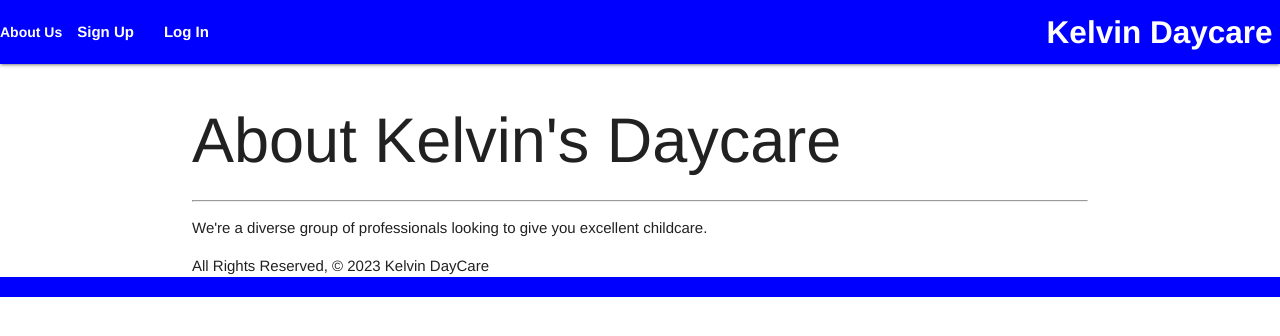
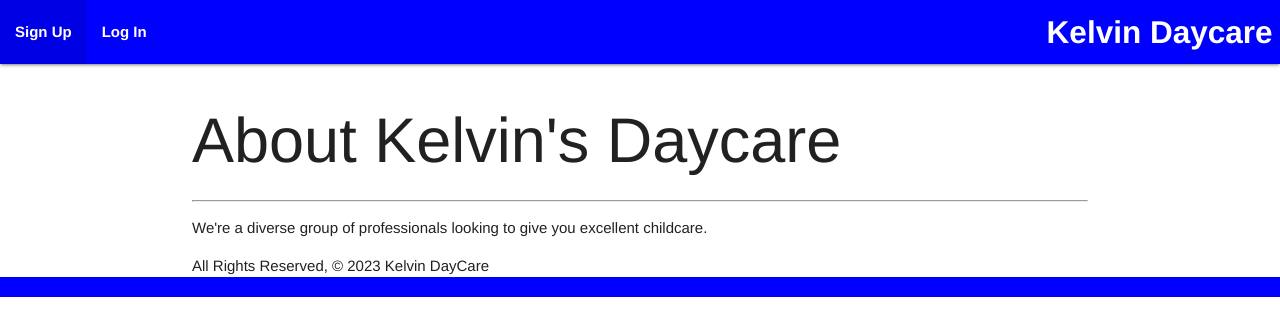
Before and after one commit to kelvinbest1/Childcare-Check-In, a Django app: page /about/ in a window 1280 px wide. Shown: the top 336 px of the page. Run offline with Django 4.2, Linux system fonts and the light colour scheme.

Commit message:
correcting base.html errors

```diff
--- a/main_app/templates/base.html
+++ b/main_app/templates/base.html
@@ -20,12 +20,12 @@
         <div class="nav-wrapper">
           <a href="#" class="brand-logo right">Kelvin Daycare</a>
           <ul id="nav-mobile" class="left hide-on-med-and-down">
-            <li><a href="{% url 'about' %}"></a>About Us</a></li>
             {% if user.is_authenticated %}
+            <li><a href="{% url 'about' %}">About Us</a></li>
             <li><a href="{% url 'activities_create' %}">Add Activity</a></li>
             <li><a href="{% url 'activites_index' %}">Activities</a></li>
             <li><a href="{% url 'children_create' %}">Add Child</a></li>
-            <li><a href="{% url 'index' %}"></a>View Children</a></li>
+            <li><a href="{% url 'index' %}">View Children</a></li>
             <li><a href="{% url 'logout' %}">Log Out</a></li>
             {% else %}
             <li><a href="{% url 'signup' %}">Sign Up</a></li>
```
